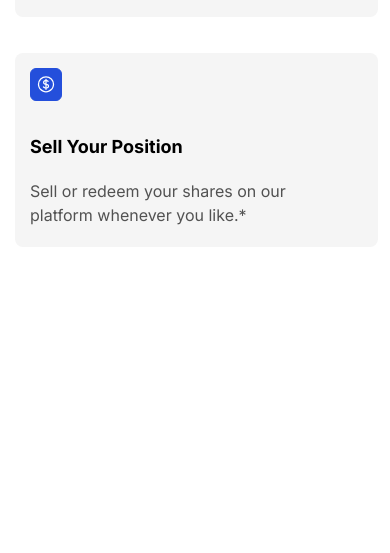
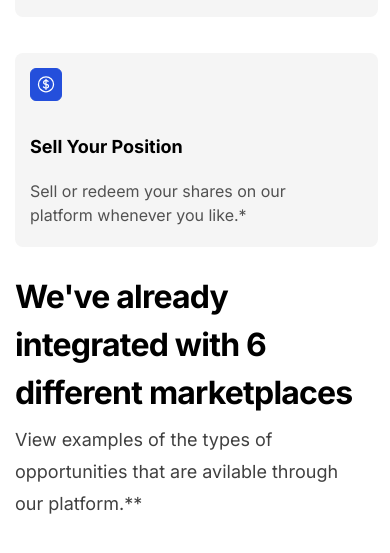
Before and after one commit to bcharles890/Victoria-project-1, a plain HTML site: page index.html in a window 390 px wide. Shown: the part 2202-2755 px from the top of the page. Drawn offline with nearby package versions, Linux system fonts and the light colour scheme.

Commit message:
section 5 mobile created

```diff
--- a/index.html
+++ b/index.html
@@ -85,6 +85,15 @@
 
 
     </section>
+    <section id="section5">
+        <h1>We've already <br> integrated with 6 <br> different marketplaces</h1>
+        <p>View examples of the types of <br> opportunities that are avilable through <br> our platform.**</p>
+    </section>
+    <section id="section6">
+
+    </section>
+
+
 
 </body>
 </html>
--- a/style.css
+++ b/style.css
@@ -184,6 +184,26 @@ ul{
 
 }
 
+#section5>h1{
+    margin-left: 15px;
+    font-size: 32px;
+    line-height: 48px;
+    letter-spacing: -0.8px;
+
+
+
+}
+
+#section5>p{
+    font-size: 18px;
+    line-height: 32px;
+    margin-left: 15px;
+    color: #404040;
+    margin-top: -20px;
+
+
+}
+
 
 
 
```
